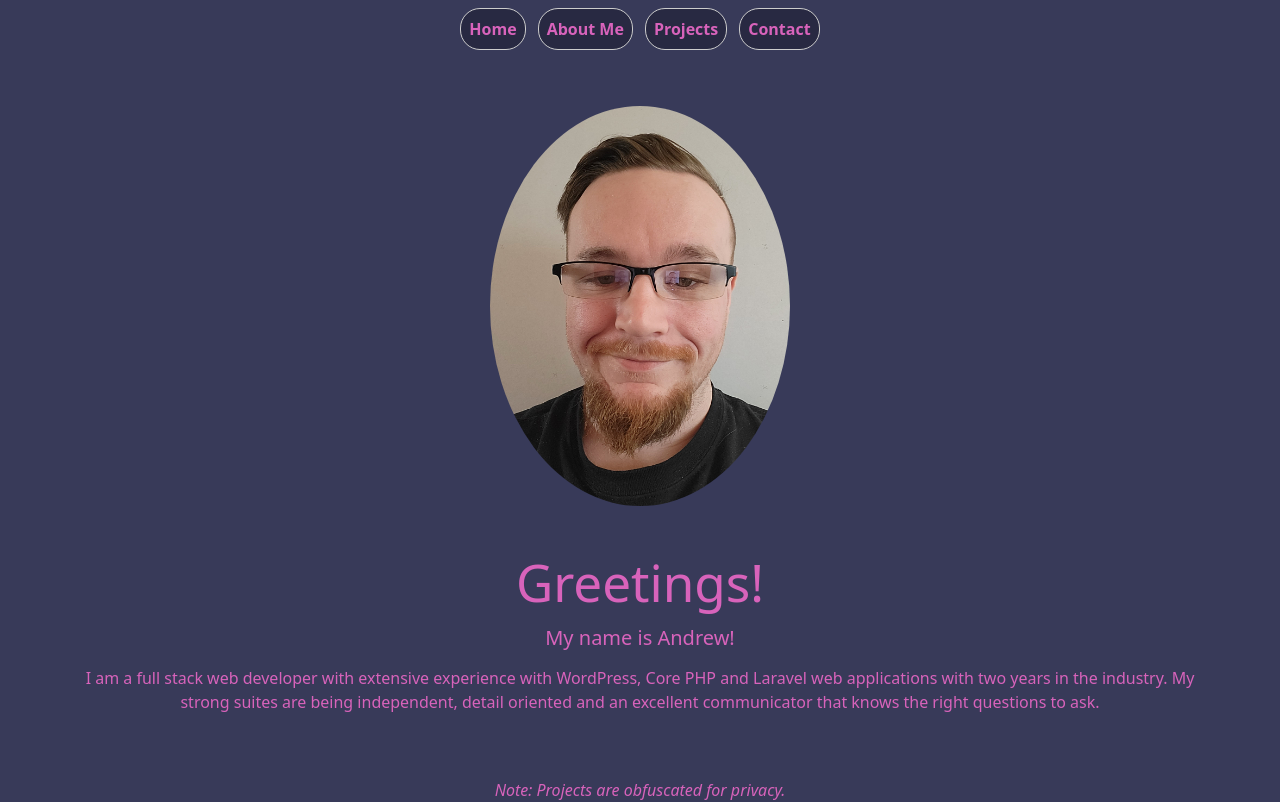
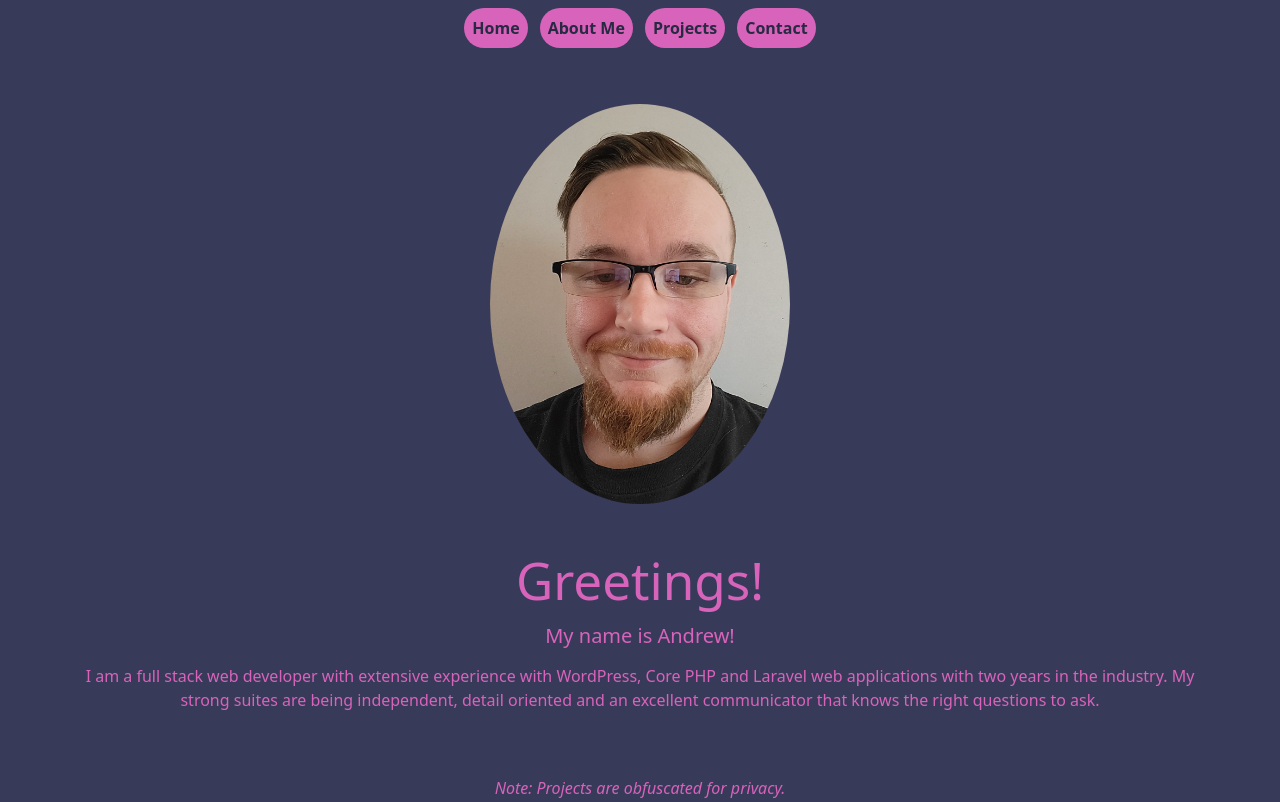
Before and after one commit to 0xRenegade/portfolio, a React (Vite) app: page / in a window 1280 px wide. Shown: the top 802 px of the page. Built offline with nearby package versions, Linux system fonts and the light colour scheme.

Commit message:
reverse order of focus and normal, remove border

```diff
--- a/src/App.css
+++ b/src/App.css
@@ -15,23 +15,21 @@ label {
   text-align: center;
 }
 
-.btn-primary,
-.nav-link {
-  background-color: #282942;
-  color: #d863bb;
-  border: 1px solid #cccccc;
-  border-radius: 20px !important;
-}
-
 .btn-primary:hover,
 .btn-primary:active,
 .btn-primary:focus,
 .nav-link:hover,
 .nav-link:active,
 .nav-link:focus {
+  background-color: #282942 !important;
+  color: #d863bb !important;
+  border-radius: 20px !important;
+}
+
+.btn-primary,
+.nav-link {
   background-color: #d863bb !important;
   color: #282942 !important;
-  border: 1px solid #cccccc !important;
   border-radius: 20px;
 }
 
@@ -44,9 +42,9 @@ label {
 }
 
 .nav-link {
-    font-weight: bold;
-    margin-left: 6px;
-    margin-right: 6px;
+  font-weight: bold;
+  margin-left: 6px;
+  margin-right: 6px;
 }
 
 .profile-pic {
```
